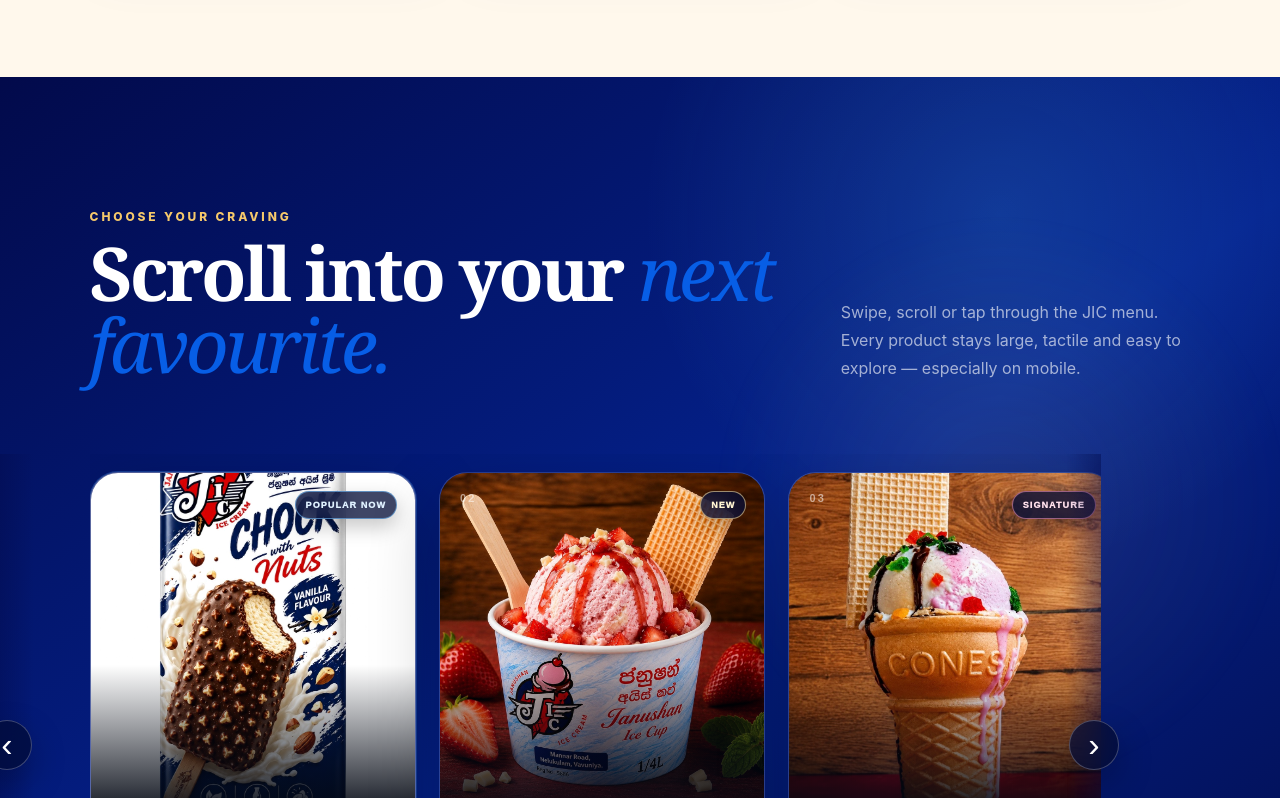
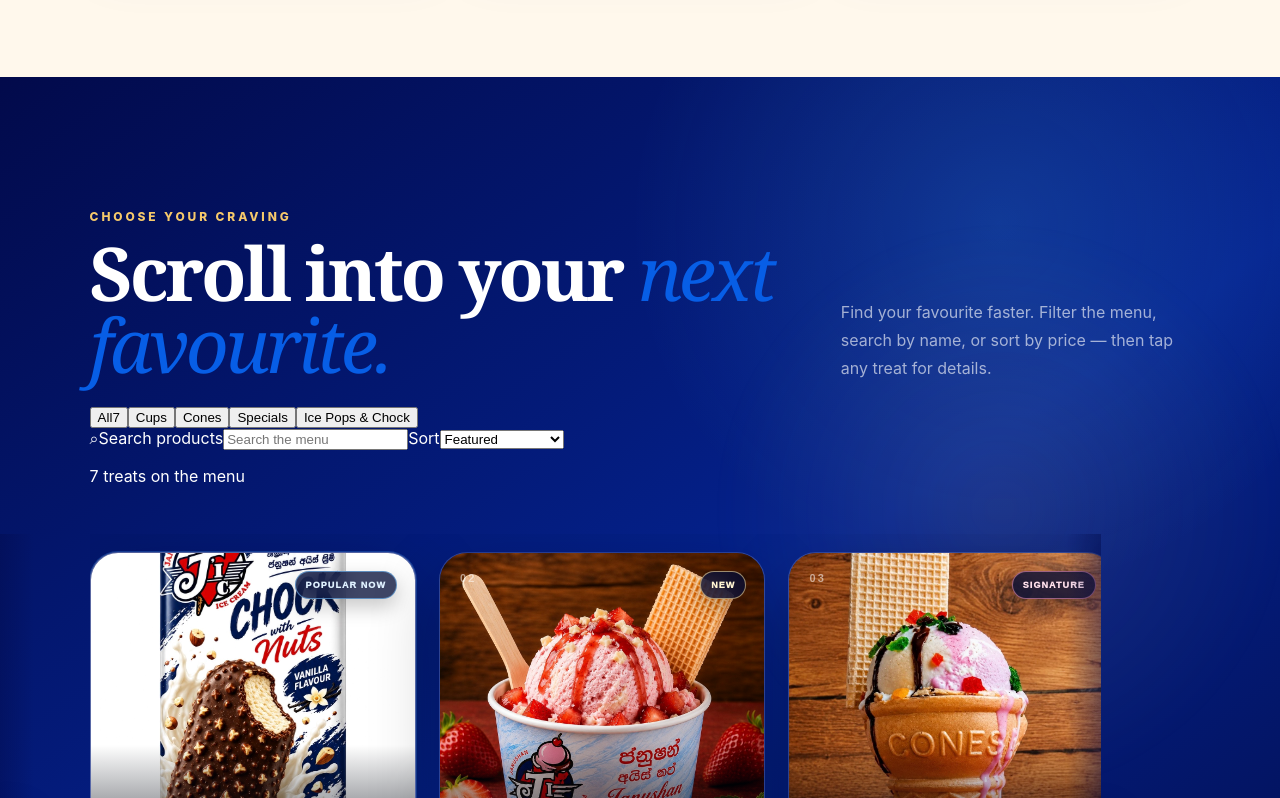
Before and after one commit to Harshan-Balakrishnan/JanushanIceCream_Website, a Next.js app: page / in a window 1280 px wide. Shown: the part 1691-2489 px from the top of the page. Built offline with nearby package versions, Linux system fonts and the light colour scheme; no server answers; the database is empty.

Commit message:
Improve product menu filtering and discovery

```diff
--- a/components/ProductUniverse.tsx
+++ b/components/ProductUniverse.tsx
@@ -5,6 +5,20 @@ import { AnimatePresence, motion, useReducedMotion } from "framer-motion";
 import { useCallback, useEffect, useMemo, useRef, useState } from "react";
 import { useCatalogCollection } from "@/hooks/useCatalogCollection";
 import { defaultProducts, type Product } from "@/lib/catalog";
+
+type MenuCategory = "All" | "Cups" | "Cones" | "Specials" | "Ice Pops & Chock" | "Other";
+type MenuSort = "featured" | "price-low" | "price-high" | "name";
+
+const menuCategories: MenuCategory[] = ["All", "Cups", "Cones", "Specials", "Ice Pops & Chock", "Other"];
+
+function categoryForProduct(product: Product): Exclude<MenuCategory, "All"> {
+  const text = `${product.name} ${product.eyebrow}`.toLowerCase();
+  if (/popsicle|ice pop|ice cube|ice chock|\bchock\b/.test(text)) return "Ice Pops & Chock";
+  if (/cone|waffle boat/.test(text)) return "Cones";
+  if (/special|mega/.test(text)) return "Specials";
+  if (/cup|\bml\b|\blitre\b|\bliter\b|\bkg\b/.test(text)) return "Cups";
+  return "Other";
+}
 
 function stockLabel(availability?: Product["availability"]) {
   switch (availability) {
@@ -27,11 +41,34 @@ export default function ProductUniverse() {
   const { items: products, live } = useCatalogCollection<Product>("products", defaultProducts);
   const [selected, setSelected] = useState<Product | null>(null);
   const [active, setActive] = useState(0);
+  const [category, setCategory] = useState<MenuCategory>("All");
+  const [search, setSearch] = useState("");
+  const [sort, setSort] = useState<MenuSort>("featured");
   const reduceMotion = useReducedMotion();
   const formatter = useMemo(() => new Intl.NumberFormat("en-LK"), []);
   const trackRef = useRef<HTMLDivElement>(null);
   const cardRefs = useRef<(HTMLButtonElement | null)[]>([]);
   const activeRef = useRef(0);
+
+  const availableCategories = useMemo(
+    () => menuCategories.filter((item) => item === "All" || products.some((product) => categoryForProduct(product) === item)),
+    [products],
+  );
+
+  const visibleProducts = useMemo(() => {
+    const term = search.trim().toLocaleLowerCase();
+    const filtered = products.filter((product) => {
+      const matchesCategory = category === "All" || categoryForProduct(product) === category;
+      const matchesSearch = !term || [product.name, product.eyebrow, product.blurb]
+        .some((value) => value.toLocaleLowerCase().includes(term));
+      return matchesCategory && matchesSearch;
+    });
+
+    if (sort === "price-low") return [...filtered].sort((a, b) => a.price - b.price || a.sortOrder - b.sortOrder);
+    if (sort === "price-high") return [...filtered].sort((a, b) => b.price - a.price || a.sortOrder - b.sortOrder);
+    if (sort === "name") return [...filtered].sort((a, b) => a.name.localeCompare(b.name));
+    return [...filtered].sort((a, b) => a.sortOrder - b.sortOrder);
+  }, [products, category, search, sort]);
 
   const setActiveProduct = useCallback((index: number) => {
     activeRef.current = index;
@@ -39,8 +76,8 @@ export default function ProductUniverse() {
   }, []);
 
   const goToProduct = useCallback((index: number) => {
-    if (!products.length) return;
-    const next = (index + products.length) % products.length;
+    if (!visibleProducts.length) return;
+    const next = (index + visibleProducts.length) % visibleProducts.length;
     const track = trackRef.current;
     const card = cardRefs.current[next];
     setActiveProduct(next);
@@ -49,9 +86,6 @@ export default function ProductUniverse() {
     const styles = window.getComputedStyle(track);
     const paddingLeft = parseFloat(styles.paddingLeft) || 0;
     const isPhone = window.matchMedia("(max-width: 650px)").matches;
-
-    // Desktop/tablet: align the selected card to the carousel's left content edge.
-    // Phone: center one card in the viewport for a deliberate swipe-first experience.
     const targetLeft = isPhone
       ? card.offsetLeft - (track.clientWidth - card.offsetWidth) / 2
       : card.offsetLeft - paddingLeft;
@@ -60,14 +94,15 @@ export default function ProductUniverse() {
       left: Math.max(0, targetLeft),
       behavior: reduceMotion ? "auto" : "smooth",
     });
-  }, [products.length, reduceMotion, setActiveProduct]);
+  }, [visibleProducts.length, reduceMotion, setActiveProduct]);
 
   useEffect(() => {
     const track = trackRef.current;
-    if (!track || !products.length) return;
+    if (!track) return;
     setActiveProduct(0);
+    cardRefs.current = [];
     requestAnimationFrame(() => track.scrollTo({ left: 0, behavior: "auto" }));
-  }, [products.length, setActiveProduct]);
+  }, [visibleProducts, setActiveProduct]);
 
   useEffect(() => {
     const track = trackRef.current;
@@ -81,13 +116,10 @@ export default function ProductUniverse() {
         const trackRect = track.getBoundingClientRect();
         const styles = window.getComputedStyle(track);
         const paddingLeft = parseFloat(styles.paddingLeft) || 0;
-        const target = isPhone
-          ? trackRect.left + track.clientWidth / 2
-          : trackRect.left + paddingLeft;
+        const target = isPhone ? trackRect.left + track.clientWidth / 2 : trackRect.left + paddingLeft;
 
         let nearest = activeRef.current;
         let distance = Number.POSITIVE_INFINITY;
-
         cardRefs.current.forEach((card, index) => {
           if (!card) return;
           const rect = card.getBoundingClientRect();
@@ -111,7 +143,7 @@ export default function ProductUniverse() {
       cancelAnimationFrame(frame);
       track.removeEventListener("scroll", onScroll);
     };
-  }, [products.length]);
+  }, [visibleProducts.length]);
 
   useEffect(() => {
     if (!selected) return;
@@ -138,13 +170,59 @@ export default function ProductUniverse() {
           <p className="section-kicker">CHOOSE YOUR CRAVING</p>
           <h2 id="craving-title">Scroll into your <em>next favourite.</em></h2>
         </div>
-        <p className="product-section-copy">Swipe, scroll or tap through the JIC menu. Every product stays large, tactile and easy to explore — especially on mobile.</p>
+        <p className="product-section-copy">Find your favourite faster. Filter the menu, search by name, or sort by price — then tap any treat for details.</p>
       </div>
 
+      <div className="product-menu-tools" aria-label="Product menu controls">
+        <div className="product-category-list" role="group" aria-label="Filter products by category">
+          {availableCategories.map((item) => (
+            <button
+              className={`product-category-chip ${category === item ? "is-selected" : ""}`}
+              type="button"
+              key={item}
+              aria-pressed={category === item}
+              onClick={() => setCategory(item)}
+            >
+              {item}
+              {item === "All" && <span>{products.length}</span>}
+            </button>
+          ))}
+        </div>
+        <div className="product-menu-fields">
+          <label className="product-search">
+            <span className="product-search-icon" aria-hidden="true">⌕</span>
+            <span className="sr-only">Search products</span>
+            <input
+              type="search"
+              value={search}
+              onChange={(event) => setSearch(event.target.value)}
+              placeholder="Search the menu"
+              autoComplete="off"
+            />
+            {search && <button type="button" onClick={() => setSearch("")} aria-label="Clear product search">×</button>}
+          </label>
+          <label className="product-sort">
+            <span>Sort</span>
+            <select value={sort} onChange={(event) => setSort(event.target.value as MenuSort)} aria-label="Sort products">
+              <option value="featured">Featured</option>
+              <option value="price-low">Price: low to high</option>
+              <option value="price-high">Price: high to low</option>
+              <option value="name">Name: A to Z</option>
+            </select>
+          </label>
+        </div>
+      </div>
+
+      <p className="product-results-count" aria-live="polite">
+        {visibleProducts.length === 1 ? "1 treat" : `${visibleProducts.length} treats`} {category !== "All" ? `in ${category}` : "on the menu"}
+      </p>
+
+      {visibleProducts.length > 0 ? (
+        <>
           <div className="product-track-wrap">
-        <button className="product-arrow product-arrow-prev" type="button" onClick={() => goToProduct(activeRef.current - 1)} aria-label="Previous product"><span aria-hidden="true">‹</span></button>
+            <button className="product-arrow product-arrow-prev" type="button" onClick={() => goToProduct(activeRef.current - 1)} aria-label="Previous product" disabled={visibleProducts.length < 2}><span aria-hidden="true">‹</span></button>
             <div ref={trackRef} className="product-track" role="list" aria-label="JIC products">
-          {products.map((product, index) => (
+              {visibleProducts.map((product, index) => (
                 <motion.button
                   type="button"
                   role="listitem"
@@ -174,14 +252,23 @@ export default function ProductUniverse() {
                 </motion.button>
               ))}
             </div>
-        <button className="product-arrow product-arrow-next" type="button" onClick={() => goToProduct(activeRef.current + 1)} aria-label="Next product"><span aria-hidden="true">›</span></button>
+            <button className="product-arrow product-arrow-next" type="button" onClick={() => goToProduct(activeRef.current + 1)} aria-label="Next product" disabled={visibleProducts.length < 2}><span aria-hidden="true">›</span></button>
           </div>
 
           <div className="product-progress" aria-hidden="true">
-        <span>{String(active + 1).padStart(2, "0")}</span>
-        <div><i style={{ width: `${((active + 1) / products.length) * 100}%` }} /></div>
-        <span>{String(products.length).padStart(2, "0")}</span>
+            <span>{String(Math.min(active + 1, visibleProducts.length)).padStart(2, "0")}</span>
+            <div><i style={{ width: `${((Math.min(active + 1, visibleProducts.length)) / visibleProducts.length) * 100}%` }} /></div>
+            <span>{String(visibleProducts.length).padStart(2, "0")}</span>
           </div>
+        </>
+      ) : (
+        <div className="product-empty-state">
+          <span aria-hidden="true">🍦</span>
+          <h3>No treats found</h3>
+          <p>Try another search or choose a different category.</p>
+          <button className="button button-primary" type="button" onClick={() => { setSearch(""); setCategory("All"); setSort("featured"); }}>Show all products</button>
+        </div>
+      )}
       <p className="product-source-note">{live ? "Live from the JIC admin system." : "Showing built-in JIC starter content until Firebase is connected."}</p>
 
       <AnimatePresence>
```
Lines whose indentation alone changed are shown as unchanged.
